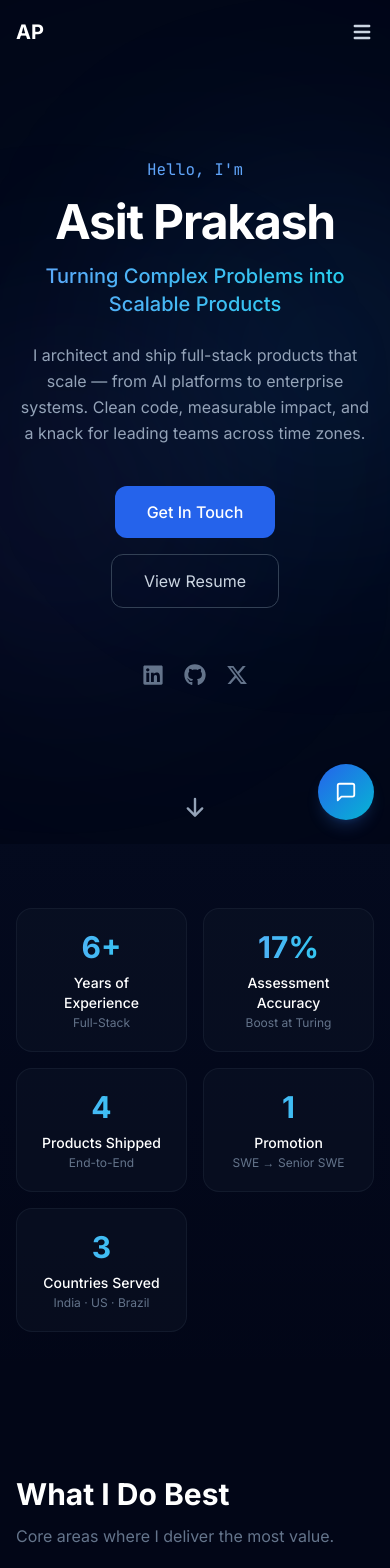
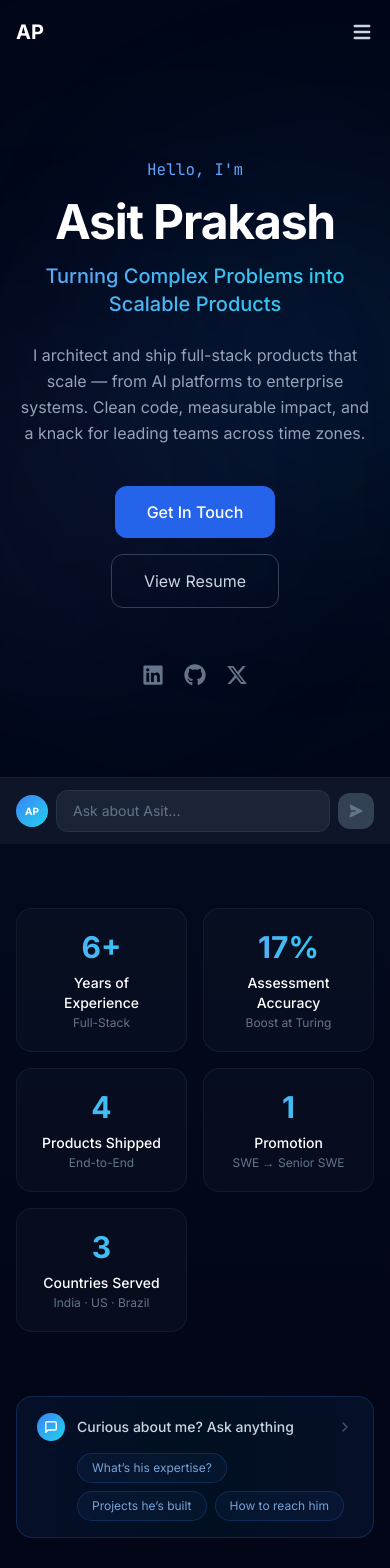
Before and after one commit to asit-prakash/asitprakash.com, a Next.js app: page / in a window 390 px wide. Shown: the top 1568 px of the page. Built offline with nearby package versions, Linux system fonts and the light colour scheme.

Commit message:
Enhanced UX

```diff
--- a/components/ChatBot.tsx
+++ b/components/ChatBot.tsx
@@ -1,4 +1,4 @@
-import { useState, useRef, useEffect, FormEvent } from 'react';
+import { useState, useRef, useEffect, useCallback, FormEvent } from 'react';
 import { motion, AnimatePresence } from 'framer-motion';
 import { HiX, HiPaperAirplane } from 'react-icons/hi';
 import { getResponse, ChatResponse } from '../utils/chatEngine';
@@ -16,6 +16,35 @@ const INITIAL_SUGGESTIONS = [
   'Tell me about his projects',
 ];
 
+function useScrollDirection() {
+  const [visible, setVisible] = useState(true);
+  const lastY = useRef(0);
+
+  useEffect(() => {
+    function onScroll() {
+      const y = window.scrollY;
+      setVisible(y < 100 || y < lastY.current);
+      lastY.current = y;
+    }
+    window.addEventListener('scroll', onScroll, { passive: true });
+    return () => window.removeEventListener('scroll', onScroll);
+  }, []);
+
+  return visible;
+}
+
+function useIsMobile() {
+  const [mobile, setMobile] = useState(false);
+  useEffect(() => {
+    const mq = window.matchMedia('(max-width: 767px)');
+    setMobile(mq.matches);
+    const handler = (e: MediaQueryListEvent) => setMobile(e.matches);
+    mq.addEventListener('change', handler);
+    return () => mq.removeEventListener('change', handler);
+  }, []);
+  return mobile;
+}
+
 const ChatBot = () => {
   const [isOpen, setIsOpen] = useState(false);
   const [messages, setMessages] = useState<Message[]>([
@@ -30,25 +59,27 @@ const ChatBot = () => {
   const [isTyping, setIsTyping] = useState(false);
   const messagesEndRef = useRef<HTMLDivElement>(null);
   const inputRef = useRef<HTMLInputElement>(null);
+  const mobileInputRef = useRef<HTMLInputElement>(null);
   const idCounter = useRef(1);
+  const isMobile = useIsMobile();
+  const barVisible = useScrollDirection();
 
   useEffect(() => {
     messagesEndRef.current?.scrollIntoView({ behavior: 'smooth' });
   }, [messages, isTyping]);
 
   useEffect(() => {
-    if (isOpen) inputRef.current?.focus();
-  }, [isOpen]);
+    if (isOpen && !isMobile) inputRef.current?.focus();
+  }, [isOpen, isMobile]);
 
-  const sendMessage = (text: string) => {
+  const sendMessage = useCallback(
+    (text: string) => {
       if (!text.trim()) return;
-
       const userMsg: Message = {
         id: idCounter.current++,
         text: text.trim(),
         sender: 'user',
       };
-
       setMessages((prev) => [...prev, userMsg]);
       setInput('');
       setIsTyping(true);
@@ -65,54 +96,37 @@ const ChatBot = () => {
         setMessages((prev) => [...prev, botMsg]);
         setIsTyping(false);
       }, delay);
-  };
+    },
+    [],
+  );
+
+  useEffect(() => {
+    function onOpenChat(e: Event) {
+      const msg = (e as CustomEvent).detail?.message;
+      setIsOpen(true);
+      if (msg) setTimeout(() => sendMessage(msg), 150);
+    }
+    window.addEventListener('open-chat', onOpenChat);
+    return () => window.removeEventListener('open-chat', onOpenChat);
+  }, [sendMessage]);
 
   const handleSubmit = (e: FormEvent) => {
     e.preventDefault();
     sendMessage(input);
   };
 
-  return (
-    <>
-      <AnimatePresence>
-        {isOpen && (
-          <motion.div
-            initial={{ opacity: 0, y: 20, scale: 0.95 }}
-            animate={{ opacity: 1, y: 0, scale: 1 }}
-            exit={{ opacity: 0, y: 20, scale: 0.95 }}
-            transition={{ duration: 0.25, ease: 'easeOut' }}
-            className="fixed bottom-24 right-4 sm:right-6 z-50 w-[calc(100vw-2rem)] sm:w-[400px] h-[520px] bg-slate-900 border border-slate-700/50 rounded-2xl shadow-2xl shadow-black/40 flex flex-col overflow-hidden"
-          >
-            <div className="flex items-center justify-between px-5 py-4 border-b border-slate-800/80 bg-slate-900/90 backdrop-blur-sm">
-              <div className="flex items-center gap-3">
-                <div className="w-8 h-8 rounded-full bg-gradient-to-br from-blue-500 to-cyan-400 flex items-center justify-center text-white text-xs font-bold">
-                  AP
-                </div>
-                <div>
-                  <p className="text-white text-sm font-medium">
-                    Ask about Asit
-                  </p>
-                  <p className="text-green-400 text-xs flex items-center gap-1">
-                    <span className="w-1.5 h-1.5 rounded-full bg-green-400 inline-block" />
-                    Always online
-                  </p>
-                </div>
-              </div>
-              <button
-                onClick={() => setIsOpen(false)}
-                className="text-slate-400 hover:text-white transition-colors p-1"
-                aria-label="Close chat"
-              >
-                <HiX size={18} />
-              </button>
-            </div>
+  const handleMobileBarSubmit = (e: FormEvent) => {
+    e.preventDefault();
+    if (!input.trim()) return;
+    setIsOpen(true);
+    setTimeout(() => sendMessage(input), 100);
+  };
 
+  const messageList = (
     <div className="flex-1 overflow-y-auto px-4 py-4 space-y-4 scrollbar-thin">
       {messages.map((msg) => (
         <div key={msg.id}>
-                  <div
-                    className={`flex ${msg.sender === 'user' ? 'justify-end' : 'justify-start'}`}
-                  >
+          <div className={`flex ${msg.sender === 'user' ? 'justify-end' : 'justify-start'}`}>
             <div
               className={`max-w-[85%] px-4 py-2.5 rounded-2xl text-sm leading-relaxed whitespace-pre-line ${
                 msg.sender === 'user'
@@ -138,7 +152,6 @@ const ChatBot = () => {
               )}
             </div>
           </div>
-
           {msg.sender === 'bot' && msg.suggestions && (
             <div className="flex flex-wrap gap-1.5 mt-2 ml-1">
               {msg.suggestions.map((s) => (
@@ -154,7 +167,6 @@ const ChatBot = () => {
           )}
         </div>
       ))}
-
       {isTyping && (
         <div className="flex justify-start">
           <div className="bg-slate-800 px-4 py-3 rounded-2xl rounded-bl-md flex items-center gap-1">
@@ -164,14 +176,36 @@ const ChatBot = () => {
           </div>
         </div>
       )}
-
       <div ref={messagesEndRef} />
     </div>
+  );
 
-            <form
-              onSubmit={handleSubmit}
-              className="px-4 py-3 border-t border-slate-800/80 bg-slate-900/90"
+  const chatHeader = (
+    <div className="flex items-center justify-between px-5 py-4 border-b border-slate-800/80 bg-slate-900/90 backdrop-blur-sm flex-shrink-0">
+      <div className="flex items-center gap-3">
+        <div className="w-8 h-8 rounded-full bg-gradient-to-br from-blue-500 to-cyan-400 flex items-center justify-center text-white text-xs font-bold">
+          AP
+        </div>
+        <div>
+          <p className="text-white text-sm font-medium">Ask about Asit</p>
+          <p className="text-green-400 text-xs flex items-center gap-1">
+            <span className="w-1.5 h-1.5 rounded-full bg-green-400 inline-block" />
+            Online
+          </p>
+        </div>
+      </div>
+      <button
+        onClick={() => setIsOpen(false)}
+        className="text-slate-400 hover:text-white transition-colors p-1"
+        aria-label="Close chat"
       >
+        <HiX size={18} />
+      </button>
+    </div>
+  );
+
+  const chatInput = (
+    <form onSubmit={handleSubmit} className="px-4 py-3 border-t border-slate-800/80 bg-slate-900/90 flex-shrink-0">
       <div className="flex items-center gap-2">
         <input
           ref={inputRef}
@@ -191,6 +225,86 @@ const ChatBot = () => {
         </button>
       </div>
     </form>
+  );
+
+  // -----------------------------------------------------------------------
+  // Mobile: sticky bottom bar + full-screen bottom sheet
+  // -----------------------------------------------------------------------
+  if (isMobile) {
+    return (
+      <>
+        {/* Full-screen chat sheet */}
+        <AnimatePresence>
+          {isOpen && (
+            <motion.div
+              initial={{ y: '100%' }}
+              animate={{ y: 0 }}
+              exit={{ y: '100%' }}
+              transition={{ type: 'spring', damping: 28, stiffness: 300 }}
+              className="fixed inset-0 z-50 bg-slate-900 flex flex-col"
+            >
+              {chatHeader}
+              {messageList}
+              {chatInput}
+              <div className="pb-[env(safe-area-inset-bottom)]" />
+            </motion.div>
+          )}
+        </AnimatePresence>
+
+        {/* Sticky bottom bar — hides on scroll down */}
+        {!isOpen && (
+          <div
+            className={`fixed bottom-0 left-0 right-0 z-40 transition-transform duration-300 ${
+              barVisible ? 'translate-y-0' : 'translate-y-full'
+            }`}
+          >
+            <div className="bg-slate-900/95 backdrop-blur-xl border-t border-slate-800/60 px-4 py-3 pb-[calc(0.75rem+env(safe-area-inset-bottom))]">
+              <form onSubmit={handleMobileBarSubmit} className="flex items-center gap-2">
+                <div className="w-8 h-8 rounded-full bg-gradient-to-br from-blue-500 to-cyan-400 flex items-center justify-center text-white text-[10px] font-bold flex-shrink-0">
+                  AP
+                </div>
+                <input
+                  ref={mobileInputRef}
+                  type="text"
+                  value={input}
+                  onChange={(e) => setInput(e.target.value)}
+                  onFocus={() => setIsOpen(true)}
+                  placeholder="Ask about Asit..."
+                  className="flex-1 bg-slate-800/80 border border-slate-700/50 rounded-xl px-4 py-2.5 text-sm text-white placeholder-slate-500 focus:outline-none focus:border-blue-500/50 transition-colors"
+                />
+                <button
+                  type="submit"
+                  disabled={!input.trim()}
+                  className="p-2.5 bg-blue-600 hover:bg-blue-500 disabled:bg-slate-700 disabled:text-slate-500 text-white rounded-xl transition-all flex-shrink-0"
+                  aria-label="Send message"
+                >
+                  <HiPaperAirplane size={16} className="rotate-90" />
+                </button>
+              </form>
+            </div>
+          </div>
+        )}
+      </>
+    );
+  }
+
+  // -----------------------------------------------------------------------
+  // Desktop: floating popup + bubble
+  // -----------------------------------------------------------------------
+  return (
+    <>
+      <AnimatePresence>
+        {isOpen && (
+          <motion.div
+            initial={{ opacity: 0, y: 20, scale: 0.95 }}
+            animate={{ opacity: 1, y: 0, scale: 1 }}
+            exit={{ opacity: 0, y: 20, scale: 0.95 }}
+            transition={{ duration: 0.25, ease: 'easeOut' }}
+            className="fixed bottom-24 right-6 z-50 w-[400px] h-[520px] bg-slate-900 border border-slate-700/50 rounded-2xl shadow-2xl shadow-black/40 flex flex-col overflow-hidden"
+          >
+            {chatHeader}
+            {messageList}
+            {chatInput}
           </motion.div>
         )}
       </AnimatePresence>
@@ -200,7 +314,7 @@ const ChatBot = () => {
         animate={{ scale: 1 }}
         transition={{ delay: 1, type: 'spring', stiffness: 200 }}
         onClick={() => setIsOpen((o) => !o)}
-        className={`fixed bottom-6 right-4 sm:right-6 z-50 w-14 h-14 rounded-full shadow-lg shadow-blue-500/20 flex items-center justify-center transition-all duration-300 ${
+        className={`fixed bottom-6 right-6 z-50 w-14 h-14 rounded-full shadow-lg shadow-blue-500/20 flex items-center justify-center transition-all duration-300 ${
           isOpen
             ? 'bg-slate-800 hover:bg-slate-700'
             : 'bg-gradient-to-br from-blue-600 to-cyan-500 hover:from-blue-500 hover:to-cyan-400'
--- /dev/null
+++ b/components/ChatPromptBar.tsx
@@ -0,0 +1,82 @@
+import { motion } from 'framer-motion';
+
+const PROMPTS = [
+  'What\u2019s his expertise?',
+  'Projects he\u2019s built',
+  'How to reach him',
+];
+
+function openChat(message?: string) {
+  window.dispatchEvent(
+    new CustomEvent('open-chat', { detail: { message } }),
+  );
+}
+
+const ChatPromptBar = () => {
+  return (
+    <motion.div
+      initial={{ opacity: 0, y: 15 }}
+      whileInView={{ opacity: 1, y: 0 }}
+      viewport={{ once: true, margin: '50px' }}
+      transition={{ duration: 0.35, delay: 0.15 }}
+      className="pb-10 sm:pb-14"
+    >
+      <div className="max-w-2xl mx-auto px-4 sm:px-6">
+        <button
+          onClick={() => openChat()}
+          className="w-full group relative bg-gradient-to-r from-blue-500/[0.08] via-cyan-500/[0.06] to-blue-500/[0.08] border border-blue-500/20 hover:border-blue-500/40 rounded-2xl px-5 py-4 sm:px-6 sm:py-5 transition-all duration-300 hover:shadow-lg hover:shadow-blue-500/5"
+        >
+          <div className="flex items-center gap-3 mb-3">
+            <div className="w-7 h-7 rounded-full bg-gradient-to-br from-blue-500 to-cyan-400 flex items-center justify-center flex-shrink-0">
+              <svg
+                width="14"
+                height="14"
+                viewBox="0 0 24 24"
+                fill="none"
+                stroke="white"
+                strokeWidth="2.5"
+                strokeLinecap="round"
+                strokeLinejoin="round"
+              >
+                <path d="M21 15a2 2 0 0 1-2 2H7l-4 4V5a2 2 0 0 1 2-2h14a2 2 0 0 1 2 2z" />
+              </svg>
+            </div>
+            <span className="text-slate-300 text-sm sm:text-base font-medium group-hover:text-white transition-colors">
+              Curious about me? Ask anything
+            </span>
+            <svg
+              width="16"
+              height="16"
+              viewBox="0 0 24 24"
+              fill="none"
+              stroke="currentColor"
+              strokeWidth="2"
+              strokeLinecap="round"
+              strokeLinejoin="round"
+              className="text-slate-600 group-hover:text-blue-400 ml-auto transition-colors flex-shrink-0"
+            >
+              <polyline points="9 18 15 12 9 6" />
+            </svg>
+          </div>
+
+          <div className="flex flex-wrap gap-2 pl-10">
+            {PROMPTS.map((prompt) => (
+              <span
+                key={prompt}
+                onClick={(e) => {
+                  e.stopPropagation();
+                  openChat(prompt);
+                }}
+                className="text-xs px-3.5 py-1.5 rounded-full border border-blue-500/20 bg-blue-500/5 text-blue-300/80 hover:text-blue-300 hover:border-blue-400/40 hover:bg-blue-500/10 transition-all duration-200 cursor-pointer"
+              >
+                {prompt}
+              </span>
+            ))}
+          </div>
+        </button>
+      </div>
+    </motion.div>
+  );
+};
+
+export default ChatPromptBar;
--- a/components/Contact.tsx
+++ b/components/Contact.tsx
@@ -1,26 +1,23 @@
-import { useState } from 'react';
 import { motion } from 'framer-motion';
 import { FaLinkedin, FaGithub } from 'react-icons/fa';
 import { FaXTwitter } from 'react-icons/fa6';
-import { HiMail, HiLocationMarker, HiChevronDown } from 'react-icons/hi';
+import { HiMail, HiLocationMarker } from 'react-icons/hi';
 import { personalInfo, education, certifications } from '../data/portfolio';
 
 const fadeInUp = {
-  hidden: { opacity: 0, y: 30 },
-  visible: { opacity: 1, y: 0, transition: { duration: 0.5 } },
+  hidden: { opacity: 0, y: 20 },
+  visible: { opacity: 1, y: 0, transition: { duration: 0.35 } },
 };
 
 const Contact = () => {
-  const [showCreds, setShowCreds] = useState(false);
-
   return (
     <section id="contact" className="py-20 sm:py-28">
       <div className="max-w-4xl mx-auto px-4 sm:px-6 lg:px-8">
         <motion.div
           initial="hidden"
           whileInView="visible"
-          viewport={{ once: true, margin: '-80px' }}
-          transition={{ staggerChildren: 0.1 }}
+          viewport={{ once: true, margin: '50px' }}
+          transition={{ staggerChildren: 0.06 }}
         >
           <motion.div variants={fadeInUp} className="text-center mb-12">
             <h2 className="text-3xl sm:text-4xl font-bold text-white mb-3">
@@ -64,33 +61,27 @@ const Contact = () => {
             ))}
           </motion.div>
 
-          <motion.div variants={fadeInUp} className="text-center">
-            <button
-              onClick={() => setShowCreds((s) => !s)}
-              className="inline-flex items-center gap-2 text-slate-600 hover:text-slate-400 text-sm transition-colors"
-            >
-              Education &amp; Certifications
-              <HiChevronDown
-                size={16}
-                className={`transition-transform duration-300 ${showCreds ? 'rotate-180' : ''}`}
-              />
-            </button>
-
-            {showCreds && (
-              <motion.div
-                initial={{ opacity: 0, y: -10 }}
-                animate={{ opacity: 1, y: 0 }}
-                transition={{ duration: 0.25 }}
-                className="mt-6 grid sm:grid-cols-2 gap-4 max-w-xl mx-auto text-left"
-              >
+          <motion.div variants={fadeInUp} className="grid sm:grid-cols-2 gap-4 max-w-xl mx-auto">
             <div className="bg-slate-900/30 border border-slate-800/50 rounded-xl p-5">
-                  <h3 className="text-white text-sm font-semibold mb-2">Education</h3>
+              <h3 className="text-white text-sm font-semibold mb-2 flex items-center gap-2">
+                <svg className="text-blue-400" width="16" height="16" viewBox="0 0 24 24" fill="none" stroke="currentColor" strokeWidth="2" strokeLinecap="round" strokeLinejoin="round">
+                  <path d="M22 10v6M2 10l10-5 10 5-10 5z" />
+                  <path d="M6 12v5c3 3 9 3 12 0v-5" />
+                </svg>
+                Education
+              </h3>
               <p className="text-slate-300 text-sm">{education.degree}</p>
               <p className="text-slate-500 text-xs">{education.institution}</p>
               <p className="text-slate-600 text-xs font-mono">{education.period}</p>
             </div>
             <div className="bg-slate-900/30 border border-slate-800/50 rounded-xl p-5">
-                  <h3 className="text-white text-sm font-semibold mb-2">Certifications</h3>
+              <h3 className="text-white text-sm font-semibold mb-2 flex items-center gap-2">
+                <svg className="text-blue-400" width="16" height="16" viewBox="0 0 24 24" fill="none" stroke="currentColor" strokeWidth="2" strokeLinecap="round" strokeLinejoin="round">
+                  <circle cx="12" cy="8" r="7" />
+                  <polyline points="8.21 13.89 7 23 12 20 17 23 15.79 13.88" />
+                </svg>
+                Certifications
+              </h3>
               <ul className="space-y-1">
                 {certifications.map((c) => (
                   <li key={c} className="text-slate-400 text-xs flex items-start gap-1.5">
@@ -101,8 +92,6 @@ const Contact = () => {
               </ul>
             </div>
           </motion.div>
-            )}
-          </motion.div>
         </motion.div>
       </div>
     </section>
--- a/components/Experience.tsx
+++ b/components/Experience.tsx
@@ -4,8 +4,8 @@ import { companyExperiences } from '../data/portfolio';
 import { HiArrowUp, HiChevronDown } from 'react-icons/hi';
 
 const fadeInUp = {
-  hidden: { opacity: 0, y: 30 },
-  visible: { opacity: 1, y: 0, transition: { duration: 0.5 } },
+  hidden: { opacity: 0, y: 20 },
+  visible: { opacity: 1, y: 0, transition: { duration: 0.35 } },
 };
 
 const Experience = () => {
@@ -17,8 +17,8 @@ const Experience = () => {
         <motion.div
           initial="hidden"
           whileInView="visible"
-          viewport={{ once: true, margin: '-80px' }}
-          transition={{ staggerChildren: 0.1 }}
+          viewport={{ once: true, margin: '50px' }}
+          transition={{ staggerChildren: 0.06 }}
         >
           <motion.div variants={fadeInUp} className="mb-12">
             <h2 className="text-3xl sm:text-4xl font-bold text-white mb-3">
--- a/components/Expertise.tsx
+++ b/components/Expertise.tsx
@@ -27,8 +27,8 @@ const iconMap: Record<string, JSX.Element> = {
 };
 
 const fadeInUp = {
-  hidden: { opacity: 0, y: 30 },
-  visible: { opacity: 1, y: 0, transition: { duration: 0.5 } },
+  hidden: { opacity: 0, y: 20 },
+  visible: { opacity: 1, y: 0, transition: { duration: 0.35 } },
 };
 
 const Expertise = () => {
@@ -38,8 +38,8 @@ const Expertise = () => {
         <motion.div
           initial="hidden"
           whileInView="visible"
-          viewport={{ once: true, margin: '-80px' }}
-          transition={{ staggerChildren: 0.12 }}
+          viewport={{ once: true, margin: '50px' }}
+          transition={{ staggerChildren: 0.08 }}
         >
           <motion.div variants={fadeInUp} className="mb-12">
             <h2 className="text-3xl sm:text-4xl font-bold text-white mb-3">
--- a/components/Hero.tsx
+++ b/components/Hero.tsx
@@ -99,19 +99,9 @@ const Hero = () => {
         </motion.div>
       </div>
 
-      <motion.div
-        initial={{ opacity: 0 }}
-        animate={{ opacity: 1 }}
-        transition={{ delay: 1.5, duration: 0.5 }}
-        className="absolute bottom-8 left-1/2 -translate-x-1/2"
-      >
-        <motion.div
-          animate={{ y: [0, 8, 0] }}
-          transition={{ repeat: Infinity, duration: 2, ease: 'easeInOut' }}
-        >
-          <HiArrowDown className="text-slate-400 text-2xl" />
-        </motion.div>
-      </motion.div>
+      <div className="absolute bottom-8 left-1/2 -translate-x-1/2 animate-fade-in-late">
+        <HiArrowDown className="text-slate-400 text-2xl animate-bounce-slow" />
+      </div>
     </section>
   );
 };
--- a/components/ImpactStrip.tsx
+++ b/components/ImpactStrip.tsx
@@ -28,7 +28,7 @@ function AnimatedValue({ value, suffix, inView }: { value: number; suffix: strin
 
 const ImpactStrip = () => {
   const ref = useRef<HTMLDivElement>(null);
-  const inView = useInView(ref, { once: true, margin: '-60px' });
+  const inView = useInView(ref, { once: true, margin: '100px' });
 
   return (
     <section id="impact" ref={ref} className="py-16 sm:py-20 relative overflow-hidden">
--- a/components/Projects.tsx
+++ b/components/Projects.tsx
@@ -2,8 +2,8 @@ import { motion } from 'framer-motion';
 import { featuredProjects } from '../data/portfolio';
 
 const fadeInUp = {
-  hidden: { opacity: 0, y: 30 },
-  visible: { opacity: 1, y: 0, transition: { duration: 0.5 } },
+  hidden: { opacity: 0, y: 20 },
+  visible: { opacity: 1, y: 0, transition: { duration: 0.35 } },
 };
 
 const Projects = () => {
@@ -13,8 +13,8 @@ const Projects = () => {
         <motion.div
           initial="hidden"
           whileInView="visible"
-          viewport={{ once: true, margin: '-80px' }}
-          transition={{ staggerChildren: 0.1 }}
+          viewport={{ once: true, margin: '50px' }}
+          transition={{ staggerChildren: 0.06 }}
         >
           <motion.div variants={fadeInUp} className="mb-12">
             <h2 className="text-3xl sm:text-4xl font-bold text-white mb-3">
--- a/components/Skills.tsx
+++ b/components/Skills.tsx
@@ -48,8 +48,8 @@ const iconLookup: Record<string, IconType> = {
 };
 
 const fadeInUp = {
-  hidden: { opacity: 0, y: 30 },
-  visible: { opacity: 1, y: 0, transition: { duration: 0.5 } },
+  hidden: { opacity: 0, y: 20 },
+  visible: { opacity: 1, y: 0, transition: { duration: 0.35 } },
 };
 
 function SkillChip({ skill, size }: { skill: Skill; size: 'lg' | 'sm' }) {
@@ -94,7 +94,7 @@ const Skills = () => {
         <motion.div
           initial="hidden"
           whileInView="visible"
-          viewport={{ once: true, margin: '-80px' }}
+          viewport={{ once: true, margin: '50px' }}
           transition={{ staggerChildren: 0.06 }}
         >
           <motion.div variants={fadeInUp} className="mb-10">
--- a/pages/index.tsx
+++ b/pages/index.tsx
@@ -2,6 +2,7 @@ import Head from 'next/head';
 import Navbar from '../components/Navbar';
 import Hero from '../components/Hero';
 import ImpactStrip from '../components/ImpactStrip';
+import ChatPromptBar from '../components/ChatPromptBar';
 import Expertise from '../components/Expertise';
 import Experience from '../components/Experience';
 import Projects from '../components/Projects';
@@ -43,6 +44,7 @@ export default function Home() {
       <main>
         <Hero />
         <ImpactStrip />
+        <ChatPromptBar />
         <Expertise />
         <Experience />
         <Projects />
```
Also changed, not shown: tailwind.config.js (+14 -0 lines). Lines whose indentation alone changed are shown as unchanged.
